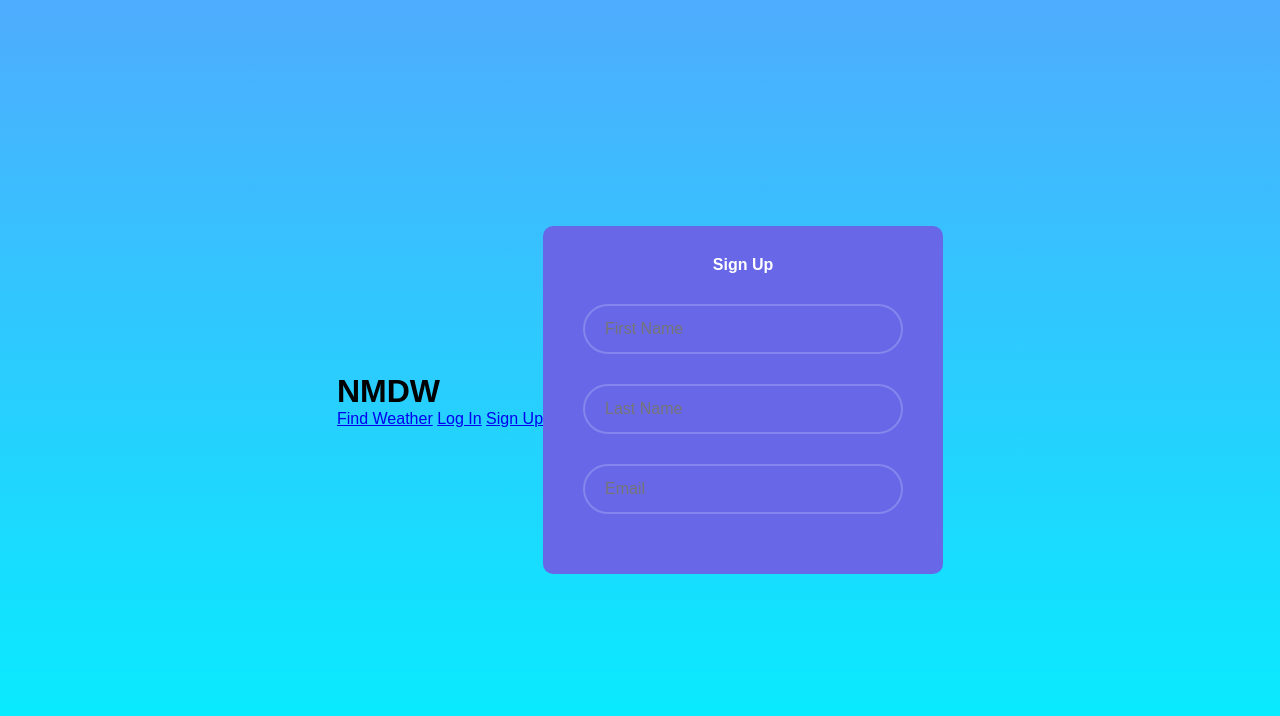
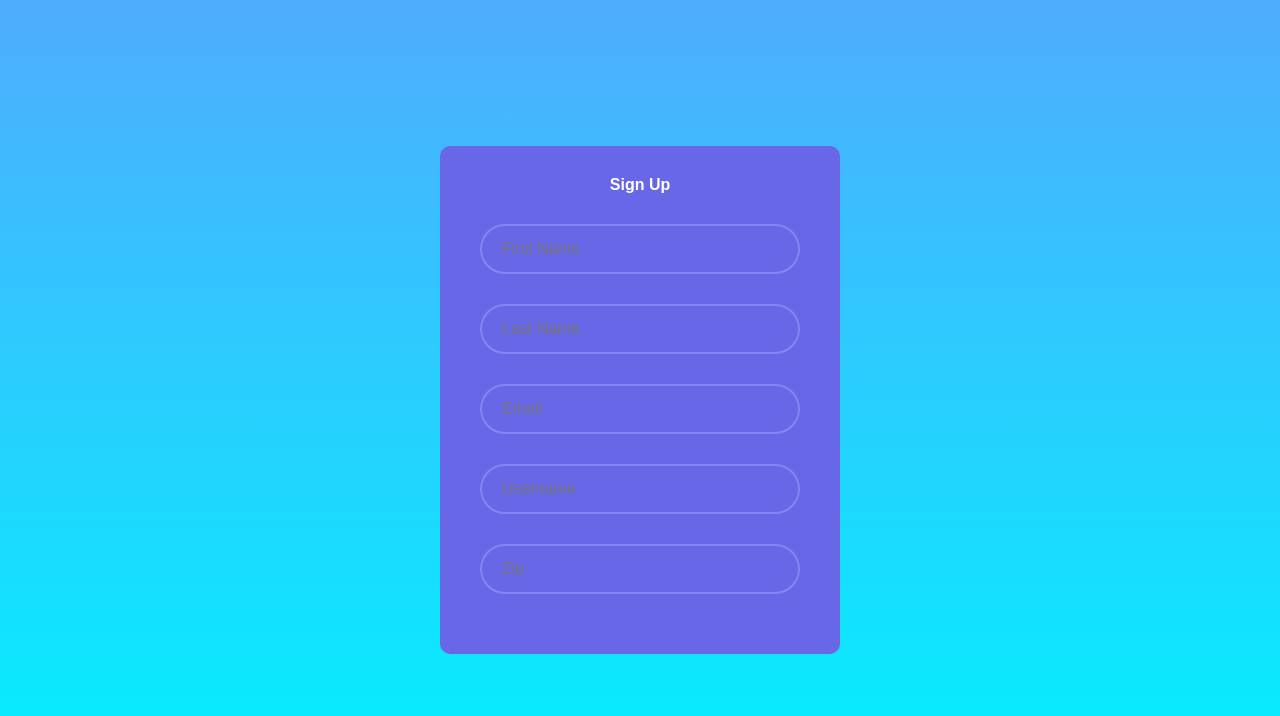
Before and after one commit to Christianmcfadden/NoMatterDaWeather, a Flask app: template NMDW/templates/SignUpPage.html in a window 1280 px wide. Shown: the top 716 px of the page. Run offline with Flask 3, Linux system fonts and the light colour scheme; the template is opened without the code that fills it, so the values that code supplies are empty, except form fields; tables that the repository leaves empty hold one stand-in row (values such as "Sample post"); form fields are guessed from the names that the template uses; some libraries are stand-ins or nearby versions.

Commit message:
Updated login - div change

```diff
--- a/NMDW/routes.py
+++ b/NMDW/routes.py
@@ -114,7 +114,7 @@ def validate_register():
    # this form is from forms.py
    form = UserInfoForm()
    if form.validate_on_submit():
-      hashed_password = bcrypt.generate_password_hash(form.password.data).decode('urf-8')
+      hashed_password = bcrypt.generate_password_hash(form.password.data).decode('utf-8')
       user = User(username = form.username.data, email = form.email.data, password = hashed_password)
       db.session.add(user) # change - use connection =, pass paramter, fname,lname,zip
       db.session.commit() # change - connection.close()
--- a/NMDW/templates/DetailedWeatherPage.html
+++ b/NMDW/templates/DetailedWeatherPage.html
@@ -16,7 +16,7 @@
         }
 
         header {
-            background-color: #0066cc;
+            background-color: #4facfe;
             color: white;
             padding: 1rem 2rem;
             display: flex;
--- a/NMDW/templates/SignUpPage.html
+++ b/NMDW/templates/SignUpPage.html
@@ -61,12 +61,7 @@
 </head>
 
 <body>
-    <header>
-        <h1>NMDW</h1>
-        <a href="/">Find Weather</a>
-        <a href="/login">Log In</a>
-        <a href="/register">Sign Up</a>
-    </header>
+
     <div class="wrapper">
         <form action="{{url_for('register')}}" method="post">
             {{ form.csrf_token }}
@@ -75,10 +70,16 @@
                 {{ form.fname(class="form-control", placeholder="First Name") }}
             </div>
             <div class="input-box">
-                {{ form.lname(class="form.control", placeholder="Last Name") }}
+                {{ form.lname(class="form-control", placeholder="Last Name") }}
             </div>
             <div class="input-box">
-                {{ form.email(class="form.control", placeholder="Email") }}
+                {{ form.email(class="form-control", placeholder="Email") }}
+            </div>
+            <div class="input-box">
+                {{ form.username(class="form-control", placeholder="Username")}}
+            </div>
+            <div class="input-box">
+                {{ form.zip(class="form-control", placeholder="Zip")}}
             </div>
         </form>
     </div>
--- a/app.py
+++ b/app.py
@@ -1,4 +1,7 @@
 from NMDW import app
+from flask_wtf.csrf import CSRFProtect
 
 if __name__ == '__main__':
     app.run(debug=False)
+
+csrf = CSRFProtect(app)
```
Also changed, not shown: NMDW/templates/LogInPage.html (+3 -8 lines), instance/users.db (added). Lines whose indentation alone changed are shown as unchanged.
